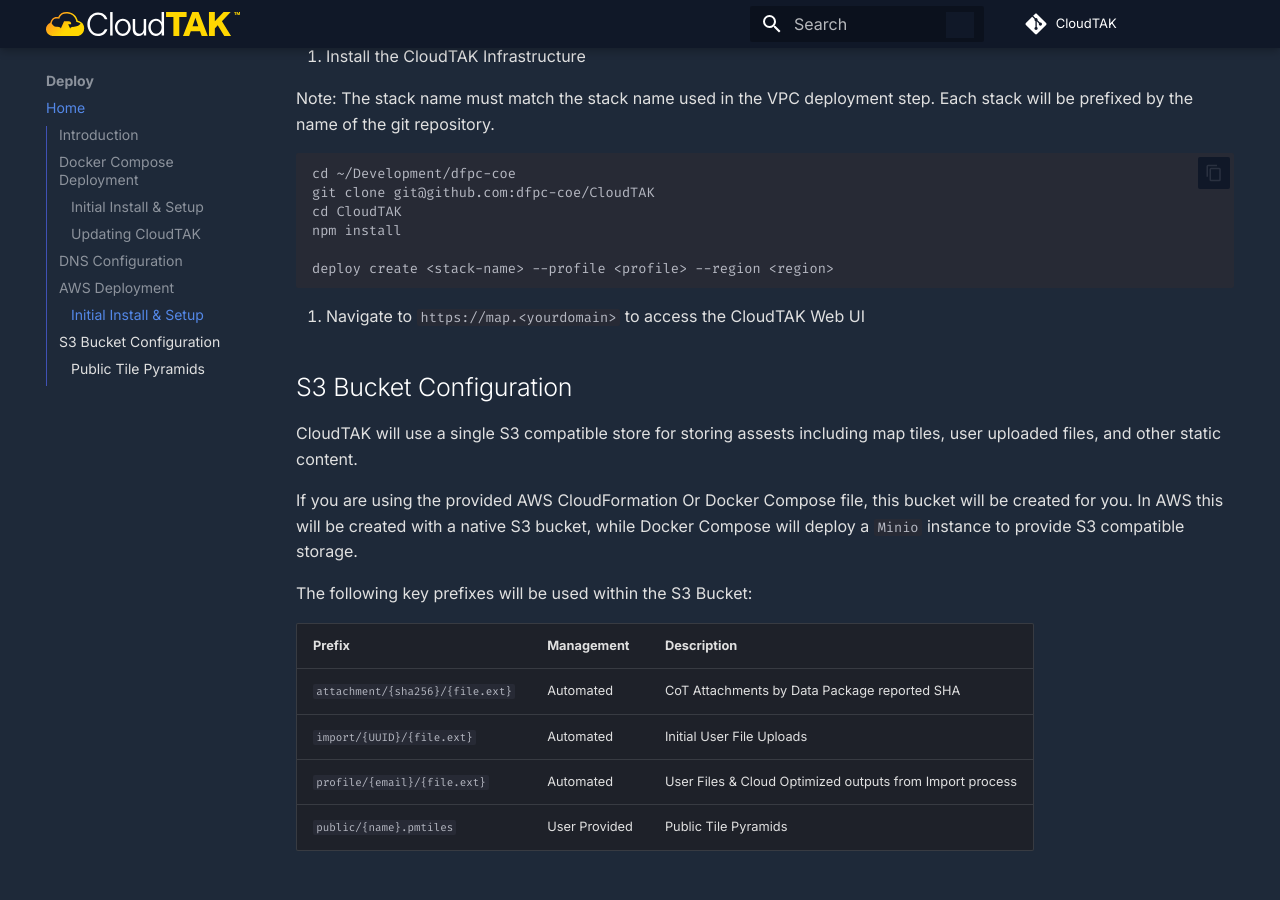
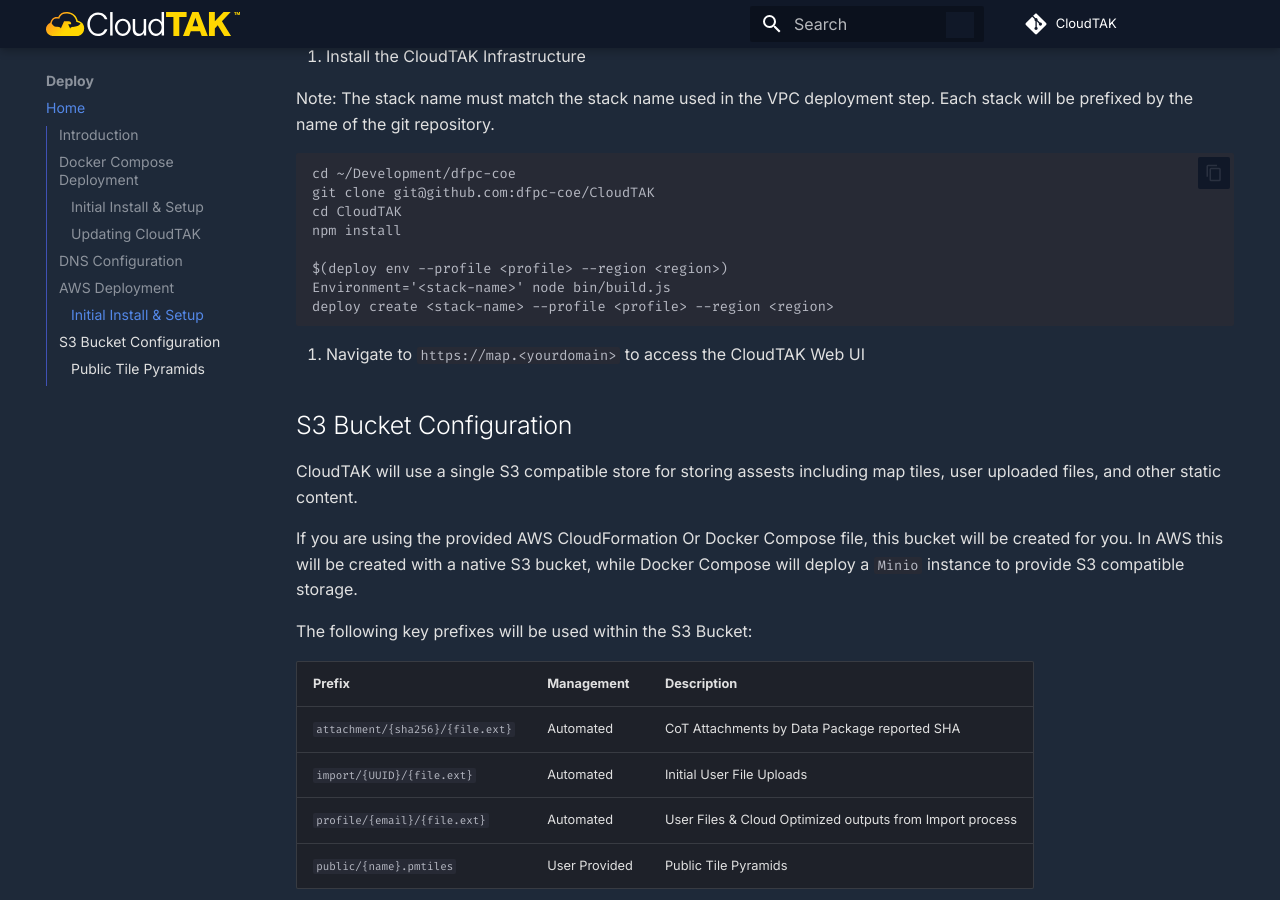
Before and after one commit to dfpc-coe/CloudTAK-Website, an MkDocs documentation site: the page built from docs/docs/deploy.md, in a window 1280 px wide and 900 px high, scrolled down 3853 px. Built offline with MkDocs 1.6.1 and Material for MkDocs 9.7.7, drawn with Linux system fonts in a browser that asks for light colours; comment, search, counter and statistics services are not loaded.

Commit message:
Add build step

````diff
--- a/docs/docs/deploy.md
+++ b/docs/docs/deploy.md
@@ -192,6 +192,8 @@
 cd CloudTAK
 npm install
 
+$(deploy env --profile <profile> --region <region>)
+Environment='<stack-name>' node bin/build.js
 deploy create <stack-name> --profile <profile> --region <region>
 
 ```
````
